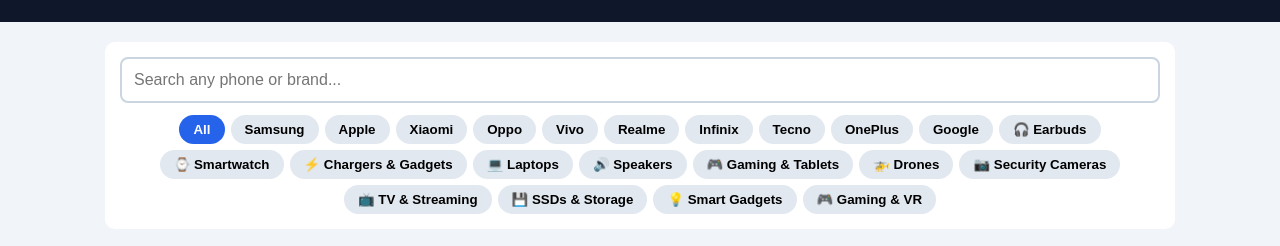
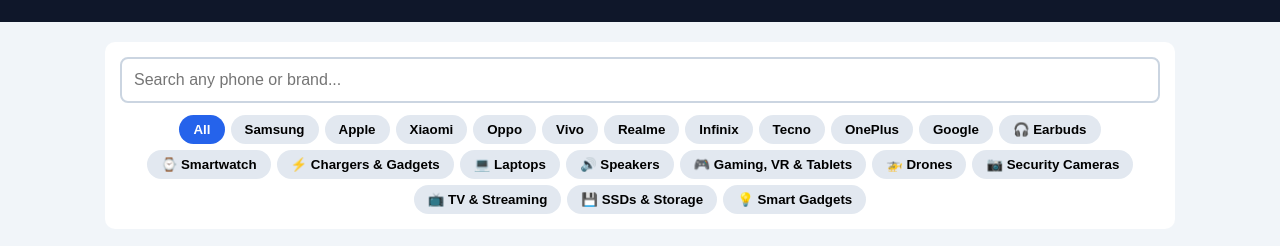
Before and after one commit to code-smarttoolshub/techaphire, a plain HTML site: page index.html in a window 1280 px wide. Shown: the part 100-346 px from the top of the page. Drawn offline with Linux system fonts and the light colour scheme.

Commit message:
Update index.html

```diff
--- a/index.html
+++ b/index.html
@@ -33,13 +33,14 @@
 <button class="filter-btn" onclick="filterByBrand('Charger', this)">⚡ Chargers & Gadgets</button>
  <button class="filter-btn" onclick="filterByBrand('Laptop', this)">💻 Laptops</button>
 <button class="filter-btn" onclick="filterByBrand('Speaker', this)">🔊 Speakers</button>
-<button class="filter-btn" onclick="filterByBrand('Gaming', this)">🎮 Gaming & Tablets</button>
+<button class="filter-btn" onclick="filterByBrand('Gaming', this)">🎮 Gaming, VR &amp; Tablets</button>
+
 <button class="filter-btn" onclick="filterByBrand('Drone', this)">🚁 Drones</button>
 <button class="filter-btn" onclick="filterByBrand('Camera', this)">📷 Security Cameras</button>
 <button class="filter-btn" onclick="filterByBrand('TV', this)">📺 TV & Streaming</button>
 <button class="filter-btn" onclick="filterByBrand('Storage', this)">💾 SSDs & Storage</button>
 <button class="filter-btn" onclick="filterByBrand('SmartHome', this)">💡 Smart Gadgets</button>
-<button class="filter-btn" onclick="filterBrand('Gaming', this)">🎮 Gaming &amp; VR</button>
+
 
 
 </div>
```
